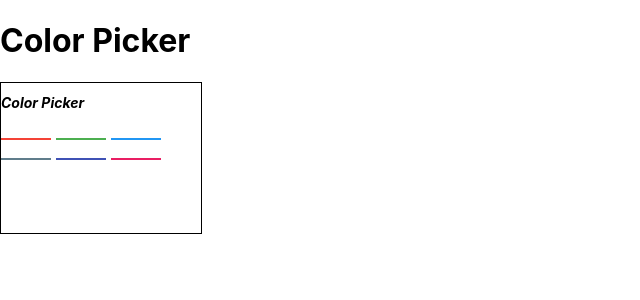
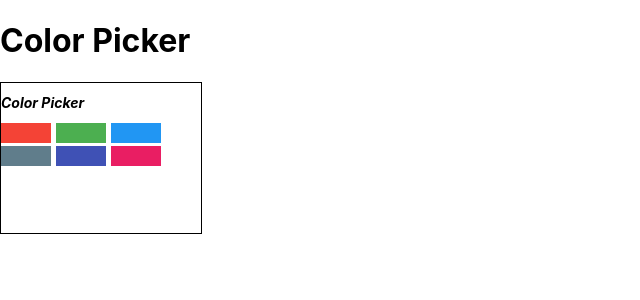
Before and after one commit to HelenFedoseeva/color-picker-react, a React (Create React App) app: page / in a window 1280 px wide. Shown: the top 300 px of the page, without its empty margins (0-640 px from the left). Built offline with nearby package versions, Linux system fonts and the light colour scheme.

Commit message:
Update ColorPicker.css

```diff
--- a/src/components/ColorPicker/ColorPicker.css
+++ b/src/components/ColorPicker/ColorPicker.css
@@ -11,6 +11,7 @@ border: 1px solid #000;
 
 .ColorPicker__option{
     width: 50px;
+    height: 20px;
 
     border: none;
     outline: none;
```
